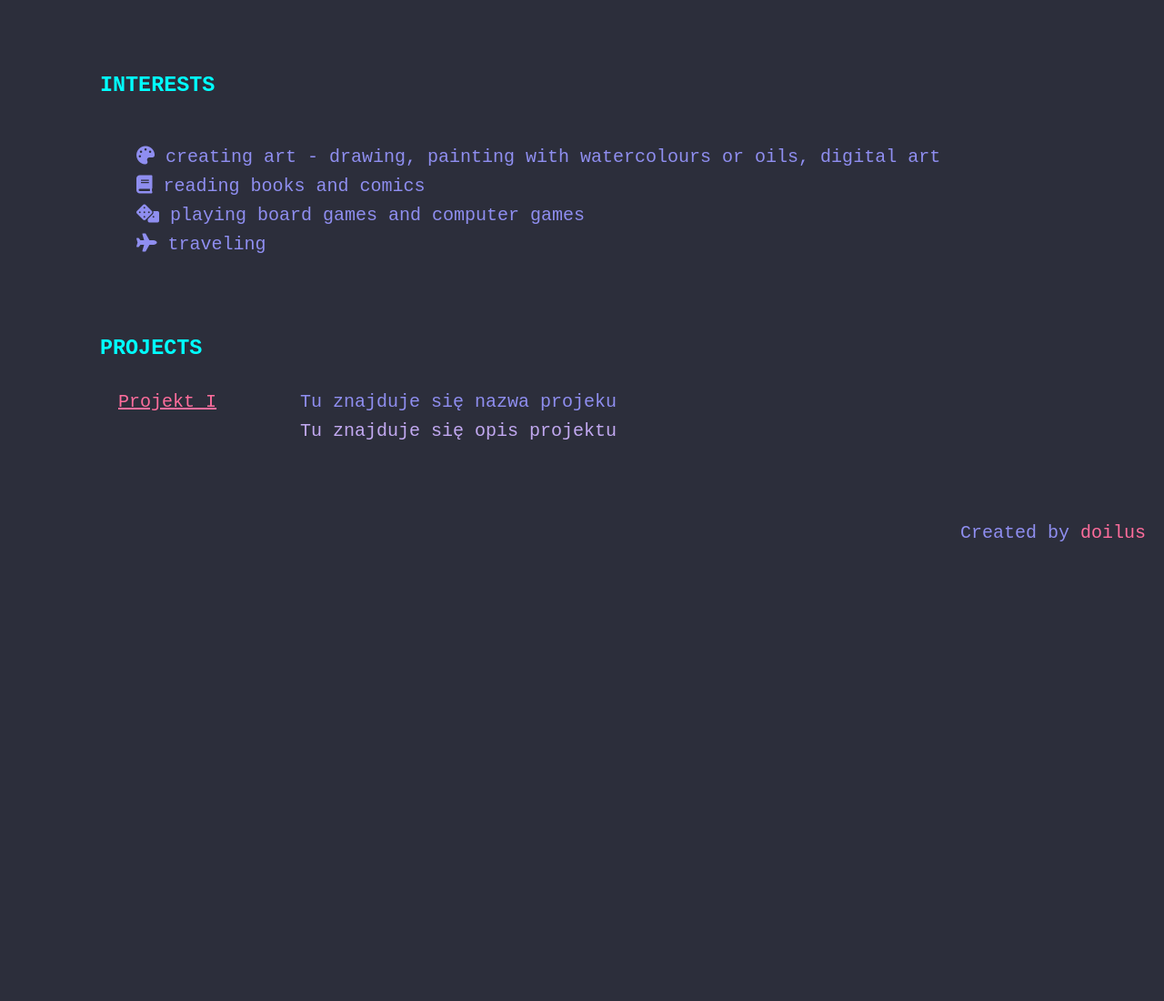
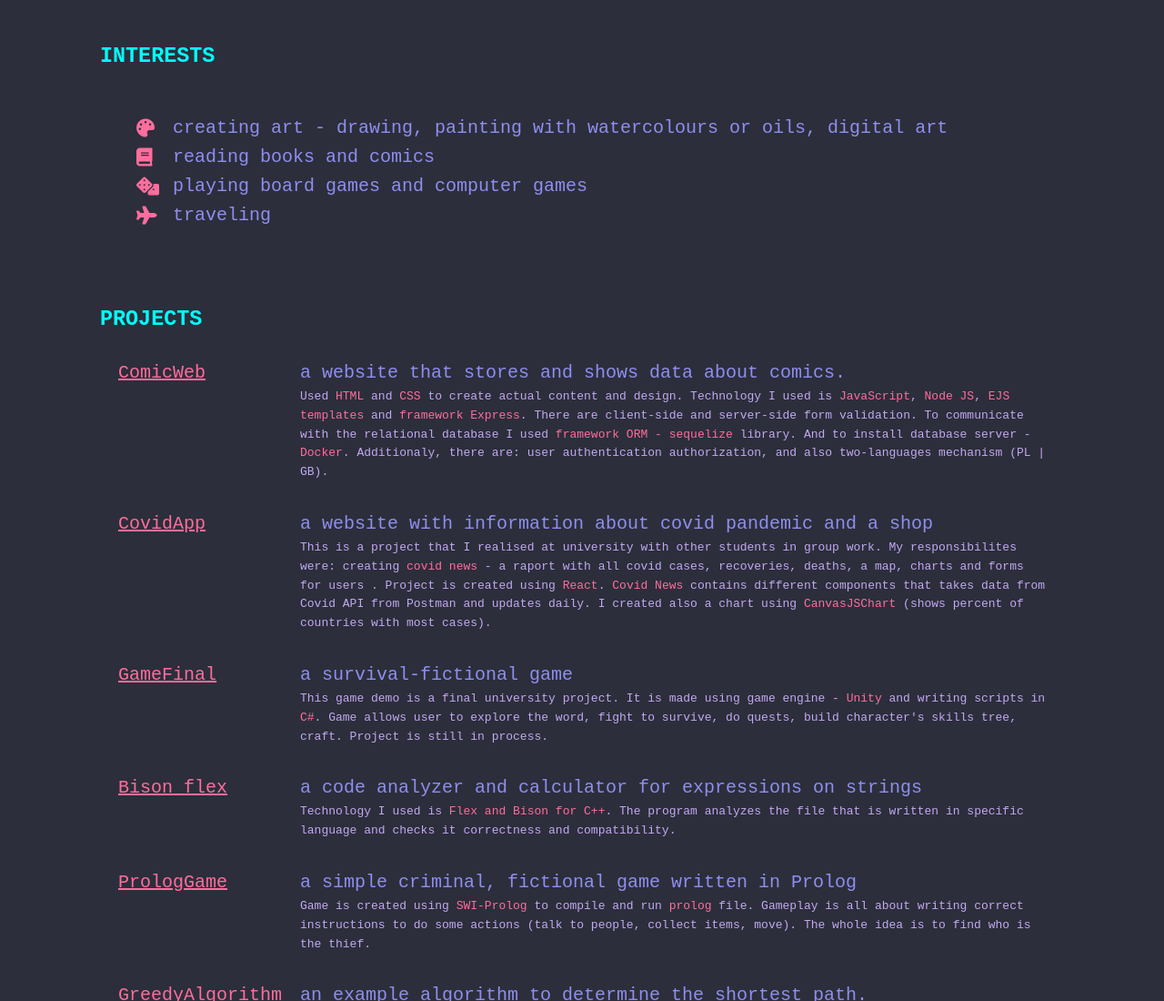
Before and after one commit to doilus/doilus-about, a plain HTML site: page index.html in a window 1280 px wide. Shown: the part 1700-2800 px from the top of the page at 91% size. Before the commit the page ends 2342 px from the top, so only its background shows below. Drawn offline with Linux system fonts and the light colour scheme.

Commit message:
added few more projects

```diff
--- a/index.html
+++ b/index.html
@@ -15,7 +15,7 @@
 			<div class= "myImage">
 				<img src="./img/picture.png" />
 			</div>
-			<h1>Hey, I am Dominika Ługowska</h1>
+			<h1>Hey, I am Dominika</h1>
 			<section>
 				<p>Last year student of Information Technology. Creative
 					thinker with a solid ability in developing her own skills.
@@ -70,8 +70,8 @@
 								<li>Java, Hibernate</li>
 								<li>Version Control - Git</li>
 								<li>HTML, CSS, JavaScript</li>
-								<li>Oracle, MySQL, database SQL Commands, T-SQL, PL/SQL</li>
-								<li>Math - statistics, analysis, discrete mathematics </li>
+
+
 
 
 							</ul>
@@ -90,7 +90,10 @@
 						<ul class='listSkills'>
 							<li>Photoshop</li>
 							<li>Illustrator</li>
+							<li>Oracle, MySQL, database SQL Commands, T-SQL, PL/SQL</li>
 							<li>MS Office (Excel, Access)</li>
+							<li>Math - statistics, analysis, discrete mathematics </li>
+							<li>algorithms</li>
 						</ul>
 					</div>
 				</div>
@@ -113,10 +116,10 @@
 			<section>
 				<h3>Interests</h3>
 					<ul class="listInterests">
-						<li><i class="fas fa-palette"></i> creating art - drawing, painting with watercolours or oils, digital art</li>
-						<li><i class="fas fa-book"></i> reading books and comics</li>
-						<li><i class="fas fa-dice"></i> playing board games and computer games</li>
-						<li><i class="fas fa-plane"></i> traveling</li>
+						<i class="fas fa-palette"></i> <li> creating art - drawing, painting with watercolours or oils, digital art</li>
+						<i class="fas fa-book"></i><li> reading books and comics</li>
+						<i class="fas fa-dice"></i><li> playing board games and computer games</li>
+						<i class="fas fa-plane"></i><li> traveling</li>
 					</ul>
 			</section>
 
@@ -129,10 +132,56 @@
 			<section>
 				<h3>Projects</h3>
 				<article class='projects'>
-					<span>Projekt I</span>
-						Tu znajduje się nazwa projeku
+					<span class='projectName'>ComicWeb</span>
+					a website that stores and shows data about comics.
 					<div class='projectInfo'>
-						Tu znajduje się opis projektu
+						Used <span>HTML</span> and <span>CSS</span> to create actual content and design.
+						Technology I used is <span>JavaScript</span>, <span>Node JS</span>, <span>EJS templates</span> and <span>framework Express</span>.
+						 There are client-side and server-side form validation.
+						 To communicate with the relational database I used <span>framework ORM - sequelize</span> library.
+						 And to install database server - <span>Docker</span>.
+						 Additionaly, there are: user authentication authorization, and also two-languages mechanism (PL | GB).
+					</div>
+
+					<span class='projectName'>CovidApp</span>
+					a website with information about covid pandemic and a shop
+					<div class='projectInfo'>
+						This is a project that I realised at university with other students in group work.
+						My responsibilites were: creating <span>covid news</span> - a raport with all covid cases, recoveries, deaths,
+						a map, charts and forms for users . Project is created using <span>React</span>. <span>Covid News</span> contains different
+						 components that takes data from Covid API from Postman and updates daily. I created also a chart
+						 using <span>CanvasJSChart</span> (shows percent of countries with most cases).
+					</div>
+
+					<span class='projectName'>GameFinal</span>
+					a survival-fictional game
+					<div class='projectInfo'>
+						This game demo is a final university project. It is made using game engine - <span>Unity</span>
+						 and writing scripts in <span>C#</span>. Game allows user to explore the word, fight to survive, do quests,
+						  build character's skills tree, craft. Project is still in process.
+					</div>
+
+					<span class='projectName'>Bison flex</span>
+					a code analyzer and calculator for expressions on strings
+					<div class='projectInfo'>
+						Technology I used is <span>Flex and Bison for C++</span>.
+						The program analyzes the file that is written in specific language and checks it correctness and compatibility.
+					</div>
+
+					<span class='projectName'>PrologGame</span>
+					a simple criminal, fictional game written in Prolog
+					<div class='projectInfo'>
+						Game is created using <span>SWI-Prolog</span> to compile and run <span>prolog</span> file.
+						Gameplay is all about writing correct instructions to do some actions (talk to people, collect items, move).
+						The whole idea is to find who is the thief.
+					</div>
+
+					<span class='projectName'>GreedyAlgorithm</span>
+					an example algorithm to determine the shortest path.
+					<div class='projectInfo'>
+						The subject of the project is to implement a heuristic algorithm to calculate the shortest distance conntecting all the cities.
+						Project is a traveling salesman problem.
+						To solve the trouble I used <span>greedy algorithm</span>. It was implemented using <span>Java</span>.
 					</div>
 				</article>
 			</section>
--- a/style.css
+++ b/style.css
@@ -150,19 +150,35 @@ body {
   .projects .projectInfo{
     grid-column: 2;
     color: #c2a9f1;
+    font-size: 13px;
+    padding-bottom: 30px;
   }
-  .projects span{
+
+  .projects .projectInfo span{
+    color: #ff6d9c;
+  }
+  .projects .projectName{
     color: #ff6d9c;
     text-decoration: underline;
   }
   .listInterests{
     list-style-type: none;
+    display: grid;
+    grid-template-columns: 40px auto;
+
+  }
+  .listInterests i{
+    color:#ff6d9c;
+    margin-top: auto;
+    margin-bottom: auto;
+
   }
   @media all and (max-width: 820px){
     header,
     section,
     .skills,
-    .education .school
+    .education .school,
+    .projects
     {
       display: block;
     }
```
